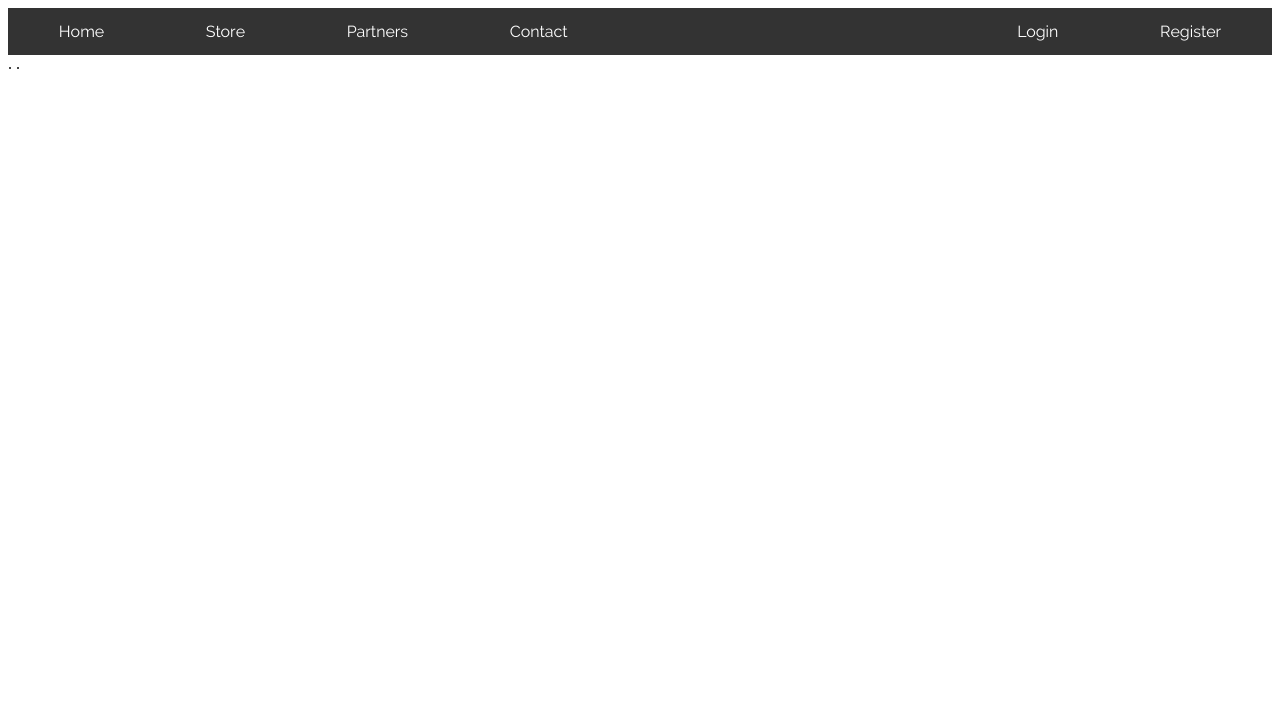
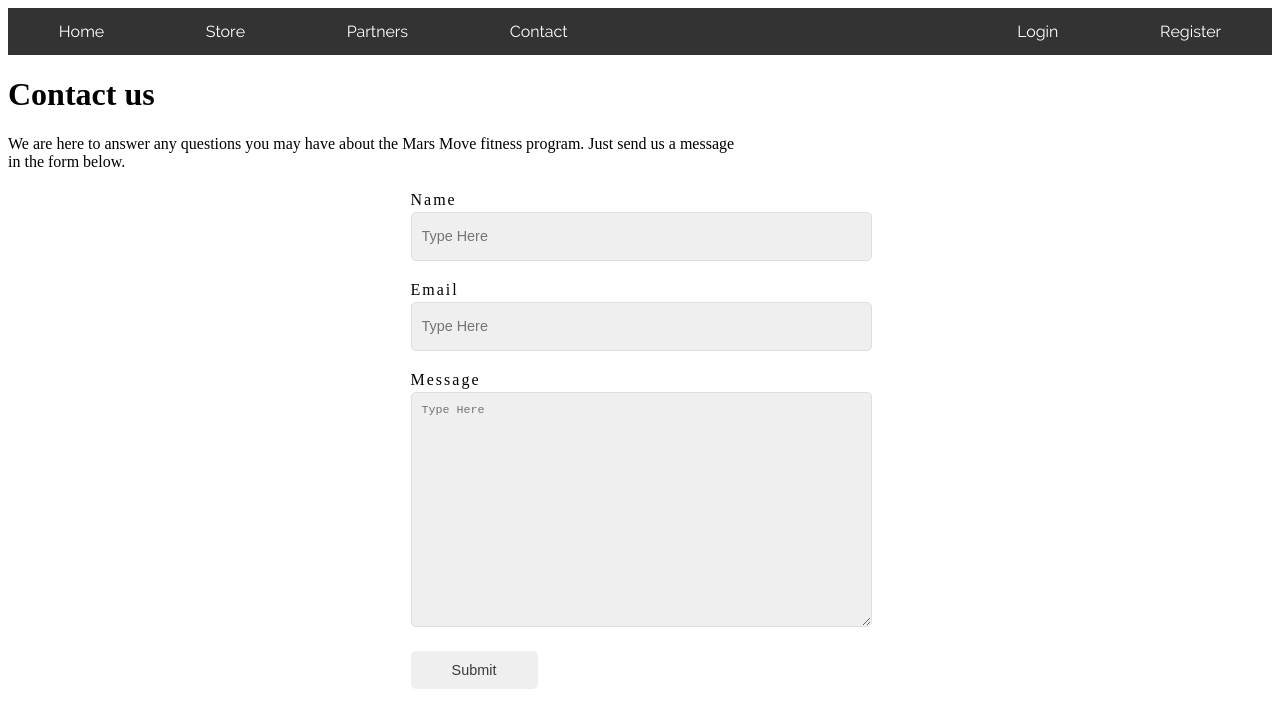
Before and after one commit to milansosef/MoveMars, a PHP site: page /contact.php in a window 1280 px wide. Shown: the top 728 px of the page. Run offline with PHP 8.4, Linux system fonts and the light colour scheme; data that the repository does not hold is empty.

Commit message:
Contactpagina met errors, background image laadt niet.

```diff
--- a/contact.php
+++ b/contact.php
@@ -1,6 +1,45 @@
 <?php include_once "header.php"?>
+<h1>Contact us</h1>
+<p>We are here to answer any questions you may have about the Mars Move fitness program. Just send us a message <br> in the form below.</p>
 
+    <header class="body">
+    </header>
 
+<?php
+    $name = $_POST['name'];
+    $email = $_POST['message'];
+    $message = $_POST['message'];
+    $from = 'From: MarsMove_contact';
+    $to = 'msosef@yahoo.com';
+    $subject = 'Hello';
 
+    $body = "From: $name\n E-Mail: $email\n Message:\n $message";
+
+    if ($_POST['submit']) {
+        if (mail ($to, $subject, $body, $from)) {
+            echo '<p>Your message has been sent!</p>';
+        } else {
+            echo '<p>Something went wrong, go back and try again!</p>';
+        }
+    }
+?>
+
+    <section class="body">
+        <form method="post" action="contact.php">
+            <label>Name</label>
+            <input name="name" placeholder="Type Here">
+
+            <label>Email</label>
+            <input name="email" type="email" placeholder="Type Here">
+
+            <label>Message</label>
+            <textarea name="message" placeholder="Type Here"></textarea>
+
+            <input id="submit" name="submit" type="submit" value="Submit">
+        </form>
+    </section>
+
+    <footer class="body">
+    </footer>
 
 <?php include_once "footer.php"?>
--- a/css/MoveMars.css
+++ b/css/MoveMars.css
@@ -1,52 +1,129 @@
 @font-face {
-    font-family: Raleway;
+    font-family:Raleway;
     src: url(../fonts/Raleway-Regular.ttf);
 }
+.background {
+    background-image: url("../images/Mars_background2.jpg");
+    background-size: cover;
+    background-position: center;
+    background-repeat: no-repeat;
+}
+/*#bg {
+    position: fixed;
+    top: -50%;
+    left: -50%;
+    width: 200%;
+    height: 200%;
+}
+#bg img {
+    position: absolute;
+    top: 0;
+    left: 0;
+    right: 0;
+    bottom: 0;
+    margin: auto;
+    min-width: 50%;
+    min-height: 50%;
+}*/
 
+/*Navigatiebalk*/
 ul {
-    list-style-type: none;
-    margin: 0;
-    padding: 0;
-    overflow: hidden;
-    background-color: #333;
+    list-style-type:none;
+    margin:0;
+    padding:0;
+    overflow:hidden;
+    background-color:#333;
 }
 
 li {
-    float: left;
-    font-family: Raleway, sans-serif;
+    float:left;
+    font-family:Raleway, sans-serif;
 }
 
 li a {
-    display: block;
-    color: white;
-    text-align: center;
-    padding: 14px 16px;
-    text-decoration: none;
+    display:block;
+    color:white;
+    text-align:center;
+    padding:14px 16px;
+    text-decoration:none;
 }
 
 /* Change the link color to #111 (black) on hover */
 li a:hover {
-    background-color: #111;
-    color: white;
+    background-color:#111;
+    color:white;
 }
 
 .navigatiebalk {
-    display: flex;
-    flex-direction: row;
-    flex-wrap: wrap;
+    display:flex;
+    flex-direction:row;
+    flex-wrap:wrap;
 }
-
-.left {
-    order: 1;
-    flex-grow: 1;
-}
+ .left {
+     order:1;
+     flex-grow:1;  }
 
 .right {
-    order: 3;
-    flex-grow: 1;
+    order:3;
+    flex-grow:1;
 }
 
 .middle {
-    order: 2;
-    flex-grow: 5;
+    order:2;
+    flex-grow:5;
 }
+
+/*Contactformulier*/
+
+label {
+    display:block;
+    margin-top:20px;
+    letter-spacing:2px;
+}
+
+/* Centre the page */
+.body {
+    display:block;
+    margin:0 auto;
+    width:576px;
+}
+
+/* Centre the form within the page */
+form {
+    margin:0 auto;
+    width:459px;
+}
+
+/* Style the text boxes */
+input, textarea {
+    width:439px;
+    height:27px;
+    background:#efefef;
+    border:1px solid #dedede;
+    padding:10px;
+    margin-top:3px;
+    font-size:0.9em;
+    color:#3a3a3a;
+    -moz-border-radius:5px;     /*Firefox*/
+    -webkit-border-radius:5px;  /*Chrome and Safari*/
+    border-radius:5px;          /*Opera*/
+}
+
+textarea {
+    height:213px;
+}
+
+input:focus, textarea:focus {
+    border:1px solid ##97d6eb;;
+}
+
+#submit {
+    width:127px;
+    height:38px;
+    border:none;
+    margin-top:20px;
+    cursor:pointer;
+}
+        #submit:hover {
+             opacity:.9;
+        }
--- a/header.php
+++ b/header.php
@@ -22,9 +22,6 @@ echo '
       <li class="middle"></li>
       <li class="right"><a href="login.php">Login</a></li>
       <li class="right"><a href="register.php">Register</a></li>
-</ul>';
+</ul class="navigatiebalk">';
 
 ?>
-
-.
-.
--- a/index.php
+++ b/index.php
@@ -1,9 +1,11 @@
 <?php include_once "header.php"?>
-<div style="background-color: #ff4507; width: 100%; height: 100px;">
-    <h1>Title</h1>
+<!--<div style="background-color: #ff4507; width: 100%; height: 100px;">
+    <h1>MarsMove</h1>
 </div>
 <div style="background-color: #fffebb; width: 100%; height: 100px;">
 </div>
+-->
 
+<div class="background"></div>
 
 <?php include_once "footer.php"?>
```
